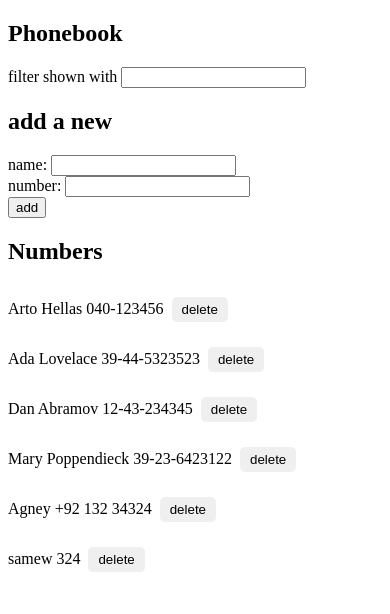
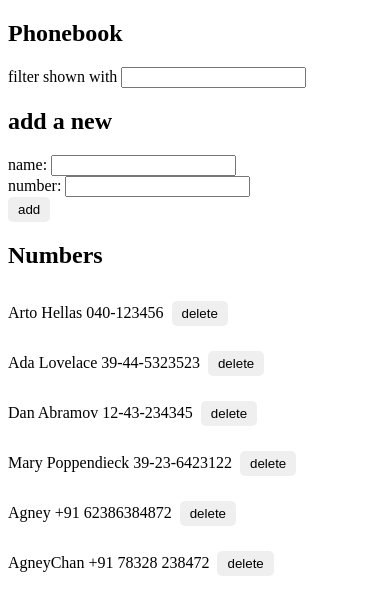
Before and after one commit to Agneypraseed/fullstackopen, a React (Vite) app in the folder part2/phonebook/: page / in a window 390 px wide. Shown: the top 614 px of the page. Built offline with nearby package versions, Linux system fonts and the light colour scheme; data requests are answered from the project's data file.

Commit message:
2.15: The Phonebook step10

```diff
--- a/part2/phonebook/db.json
+++ b/part2/phonebook/db.json
@@ -22,13 +22,13 @@
     },
     {
       "name": "Agney",
-      "number": "+92 132 34324 ",
+      "number": "+91 62386384872",
       "id": 6
     },
     {
-      "name": "samew",
-      "number": "324",
-      "id": 9
+      "name": "AgneyChan",
+      "number": "+91 78328 238472",
+      "id": 7
     }
   ]
 }
--- a/part2/phonebook/src/App.css
+++ b/part2/phonebook/src/App.css
@@ -1,3 +1,13 @@
+button {
+  border-radius: 5px;
+  padding: 5px 10px;
+  border: none;
+}
+
+button:hover, button:active {
+  background-color: rgb(71 147 251);
+}
+
 .container {
   display: flex;
   align-items: center;
@@ -5,11 +15,4 @@
 
 .container button {
   margin: 0.5rem;
-  border-radius: 5px;
-  padding: 5px 10px;
-  border: none;
 }
-
-.container button:hover, button:active {
-  background-color: rgb(71 147 251);
-}
--- a/part2/phonebook/src/App.jsx
+++ b/part2/phonebook/src/App.jsx
@@ -93,24 +93,39 @@ const App = () => {
     setNewNumber(e.target.value);
   };
 
-  const checkIfNameExists = () => {
+  const checkIfNameExists = (e) => {
     persons.forEach((person) => {
       if (person.name === newName) {
+        if (
+          window.confirm(
+            `${newName} is already added to phonebook, replace the old number with a new one?`
+          )
+        ) {
+          const newPerson = {
+            name: newName,
+            number: newNumber,
+          };
+          phonebookService.updatePerson(person.id, newPerson).then((res) => {
+            setPersons(persons.map((o) => (o.id !== person.id ? o : res)));
+            setFilteredPersons(
+              filterdPersons.map((o) => (o.id !== person.id ? o : res))
+            );
+          });
+          e.target.reset();
+        }
         saveFlag = false;
-        alert(`${newName} is already added to phonebook`);
       }
     });
   };
 
   const handleSubmit = (e) => {
     e.preventDefault();
-    checkIfNameExists();
+    checkIfNameExists(e);
     if (saveFlag && newName != "") {
       const newPerson = {
         name: newName,
         number: newNumber,
       };
-
       phonebookService
         .updatePhoneBook(newPerson)
         .then((res) => setPersons(persons.concat(res)));
--- a/part2/phonebook/src/services/phonebook.js
+++ b/part2/phonebook/src/services/phonebook.js
@@ -23,4 +23,11 @@ const deletePerson = (id) => {
     .catch((err) => console.error("Error deleting", err));
 };
 
-export default { getPhonebook, updatePhoneBook, deletePerson };
+const updatePerson = (id, newPerson) => {
+  const request = axios.put(`${baseUrl}/${id}`, newPerson);
+  return request
+    .then((response) => response.data)
+    .catch((err) => console.error("Error updating Phonebook", err));
+};
+
+export default { getPhonebook, updatePhoneBook, deletePerson, updatePerson };
```
